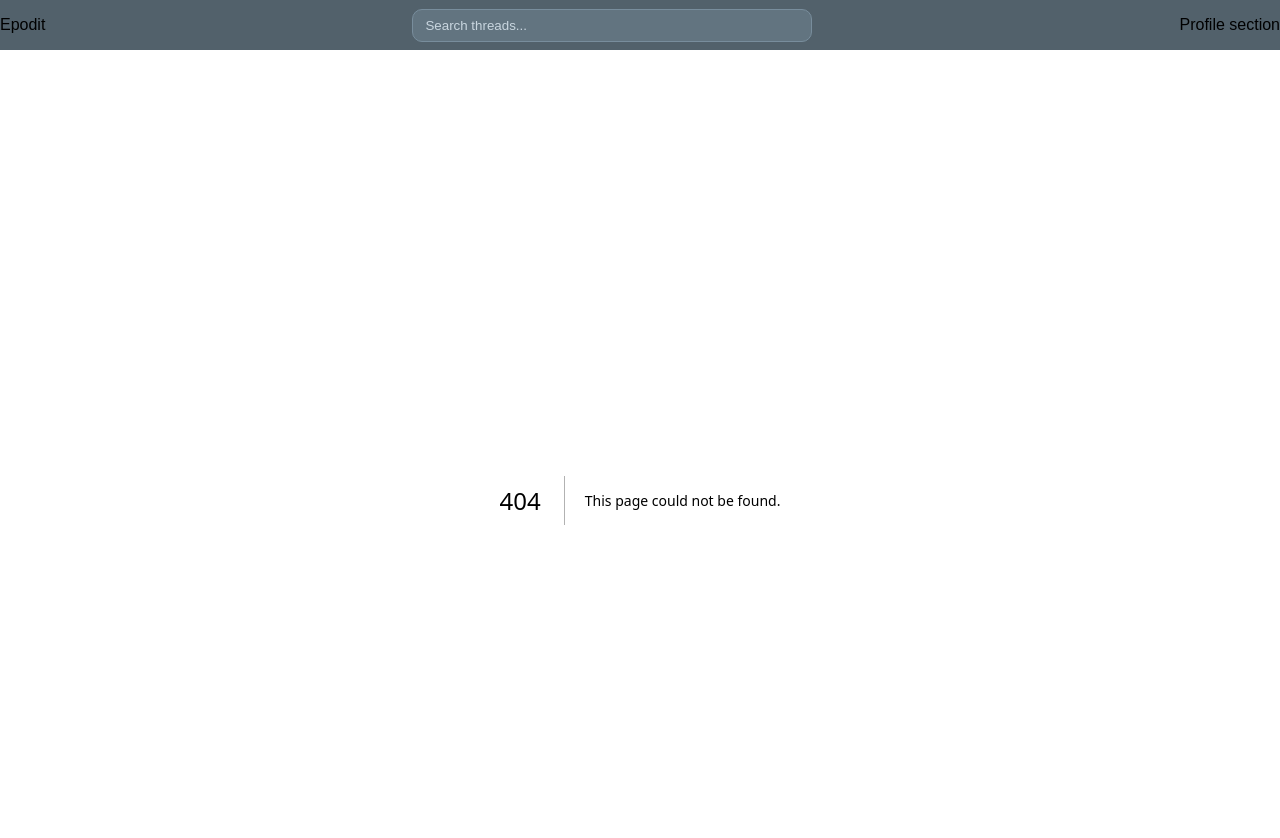
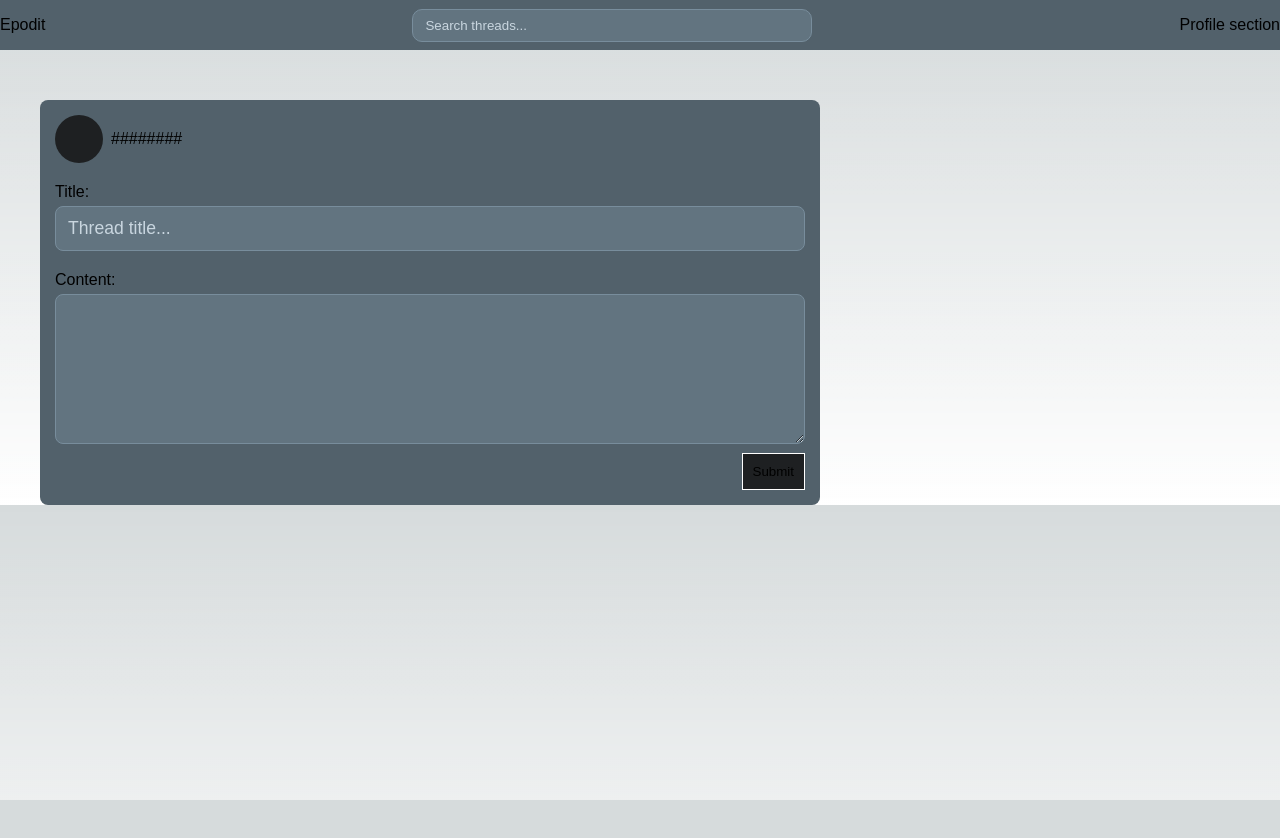
Before and after one commit to Shinyepo/Reddit-Clone, a Next.js app in the folder web/: page /submit in a window 1280 px wide. Before the commit this address had no page. Shown: the top 838 px of the page. After the commit the page ends 800 px from the top, so only its background shows below. Built offline with nearby package versions, Linux system fonts and the light colour scheme.

Commit message:
new thread page with element redirect on index + tests

```diff
--- /dev/null
+++ b/web/app/submit/page.css
@@ -0,0 +1,73 @@
+.new-thread {
+    display: grid;
+    grid-template-columns: 65% 35%;
+}
+
+.edit-container {
+    width: 100%;
+    padding: 15px;
+    background-color: #52616B;
+    border-radius: 8px;
+}
+
+.new-avatar {
+    width: 48px;
+    height: 48px;
+    background-color: #1E2022;
+    border-radius: 50%;
+    margin-right: 8px;
+}
+
+.new-author {
+    display: flex;
+    align-items: center;
+}
+
+.new-title, .new-content {
+    margin-top: 20px;
+}
+
+.new-thread-title {
+    height: 45px;
+}
+
+.new-title input, .new-content textarea {
+    width: 100%;
+    padding: 8px 12px;
+    border-radius: 8px;
+    background-color: #627480;
+    border: 1px solid #788D9C;
+    font-size: 1.1rem;
+    margin-top: 5px;
+}
+
+.new-content textarea {
+    resize: vertical;
+    min-height: 150px;
+    max-height: 400px;
+}
+
+.new-title input::placeholder, .new-content textarea::placeholder {
+    color: #C9D6DF;
+}
+
+.new-title input:focus-visible, .new-content textarea:focus-visible {
+    outline: 1px solid #8DA7B8;
+    background-color: #52616B;
+}
+
+.submit-thread {
+    display: block;
+    margin: 0 0 0 auto;
+    padding: 10px;
+    margin-top: 5px;
+    background-color: #1E2022;
+    border: 1px solid white;
+    transition: 0.2s;
+}
+
+
+.submit-thread:hover {
+    background-color: #F0F5F9;
+    color: black;
+}
--- /dev/null
+++ b/web/app/submit/page.tsx
@@ -0,0 +1,28 @@
+import "./page.css";
+
+export default function Home() {
+  return (
+    <div data-testid="new-thread" className="new-thread">
+      <div className="edit-container">
+        <div data-testid="new-author" className="new-author">
+          <div className="new-avatar"></div>
+          ########
+        </div>
+        <div className="new-title">
+          Title:
+          <input data-testid="new-title" type="text" className="new-thread-title" placeholder="Thread title..." />
+        </div>
+        <div className="new-content">
+          Content:
+          <textarea data-testid="new-content" className="content-field" name="new-content" />
+        </div>
+        <div data-testid="new-submit" className="new-submit">
+          <button type="submit" className="submit-thread">
+            Submit
+          </button>
+        </div>
+      </div>
+      <div className="info-container"></div>
+    </div>
+  );
+}
--- a/web/components/threadPreview.css
+++ b/web/components/threadPreview.css
@@ -1,5 +1,4 @@
 .preview-container {
-    width: 600px;
     height: 250px;
     background-color: #52616B;
     border-radius: 12px;
```
Also changed, not shown: web/app/page.css (+42 -1 lines), web/app/page.tsx (+13 -2 lines), 2 other files (tests, documents, lock files or other folders).
